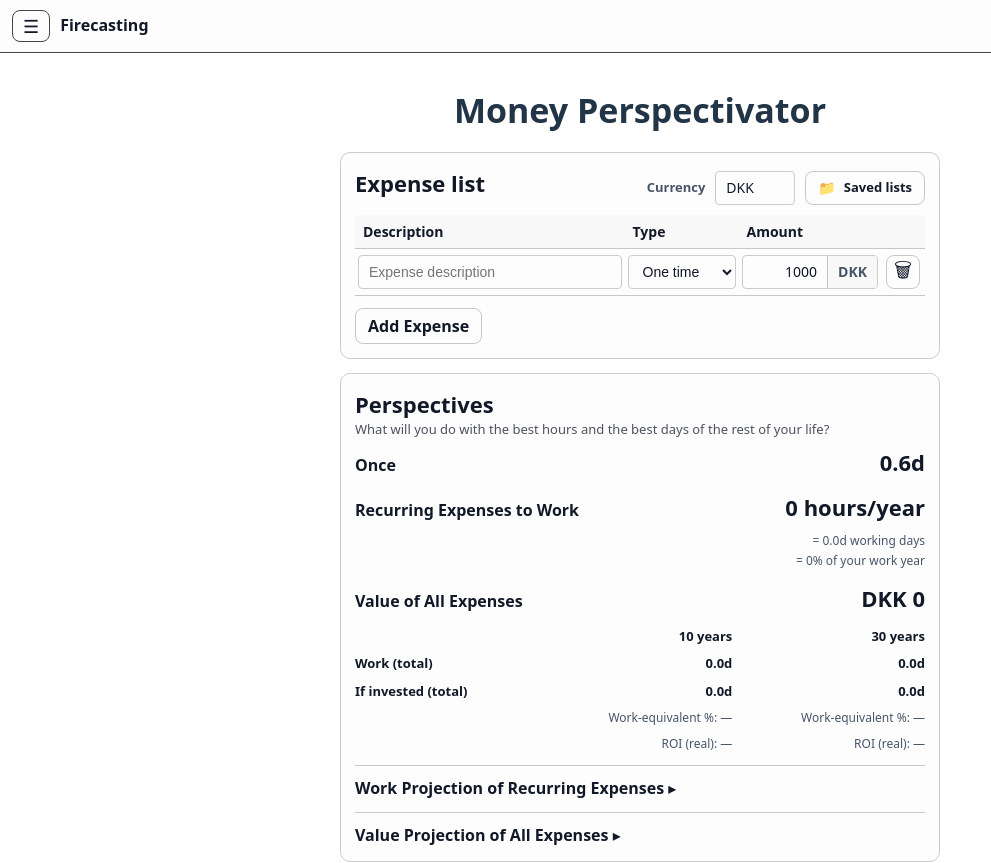
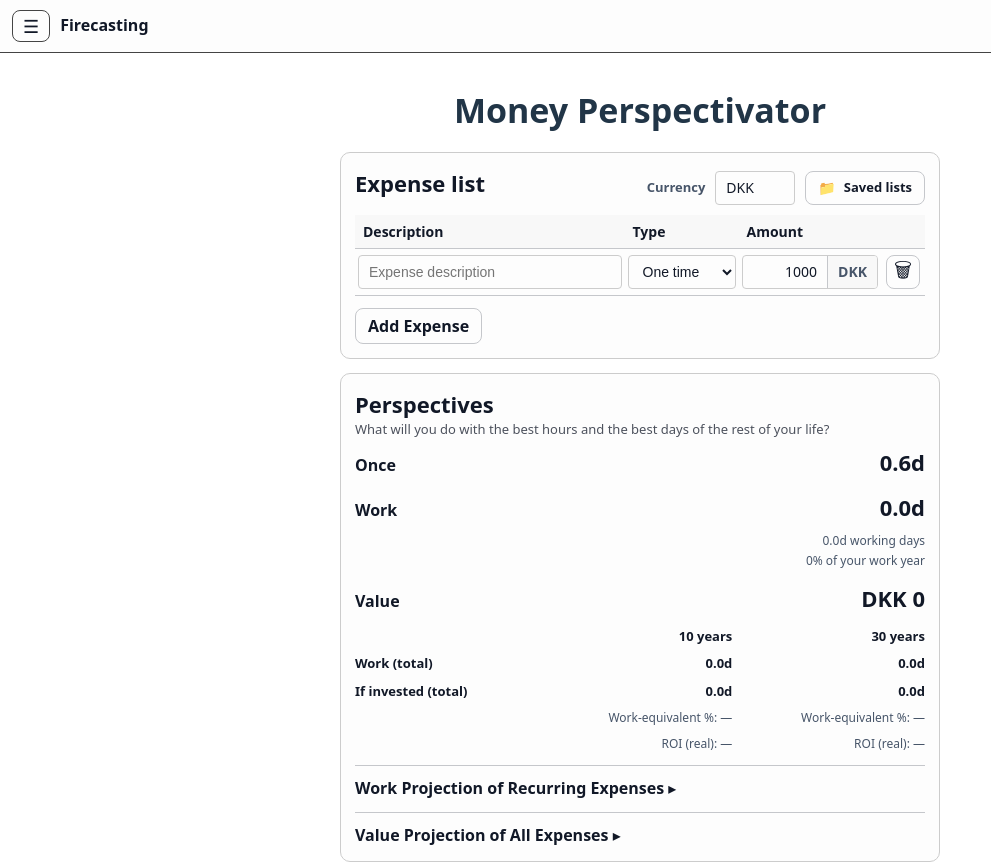
Before and after one commit to Gorm2303/firecasting-frontend, a React (Vite) app in the folder vite-react-frontend/: page /money-perspective in a window 1280 px wide. Shown: the top 863 px of the page, without its empty margins (0-991 px from the left). Built offline with nearby package versions, Linux system fonts and the light colour scheme.

Commit message:
Perspectives: rename Work/Value and remove '=' notes

```diff
--- a/vite-react-frontend/src/pages/MoneyPerspectivePage.tsx
+++ b/vite-react-frontend/src/pages/MoneyPerspectivePage.tsx
@@ -1540,12 +1540,12 @@ const MoneyPerspectivePage: React.FC = () => {
                   gap: 10,
                 }}
               >
-                <div style={{ fontWeight: 800 }}>Recurring Expenses to Work</div>
+                <div style={{ fontWeight: 800 }}>Work</div>
                 {effectiveHourlyRate == null ? (
                   <div style={subtleTextStyle}>Missing</div>
                 ) : (
                   <div style={{ fontWeight: 900, fontSize: 22 }}>
-                    {formatNumber(repetitiveWorkHoursPerYear ?? 0, 2)} hours/year
+                    {formatHoursAsYmd(repetitiveWorkHoursPerYear ?? 0, 1, useWorkDaysInYmd)}
                   </div>
                 )}
               </div>
@@ -1565,10 +1565,10 @@ const MoneyPerspectivePage: React.FC = () => {
                   }}
                 >
                   <div>
-                    = {formatHoursAsYmd(repetitiveWorkHoursPerYear ?? 0, 1, true)} working days
+                    {formatHoursAsYmd(repetitiveWorkHoursPerYear ?? 0, 1, true)} working days
                   </div>
                   <div>
-                    = {workThisYear1PctOfWorkYear == null ? "—" : `${formatNumber(workThisYear1PctOfWorkYear, 0)}%`} of your work year
+                    {workThisYear1PctOfWorkYear == null ? "—" : `${formatNumber(workThisYear1PctOfWorkYear, 0)}%`} of your work year
                   </div>
                 </div>
               )}
@@ -1583,7 +1583,7 @@ const MoneyPerspectivePage: React.FC = () => {
                   gap: 10,
                 }}
               >
-                <div style={{ fontWeight: 800 }}>Value of All Expenses</div>
+                <div style={{ fontWeight: 800 }}>Value</div>
                 <div style={{ fontWeight: 900, fontSize: 22 }}>
                   {formatCurrencyNoDecimals(recurringYearlyExpenseTotal, displayCurrency)}
                 </div>
```
